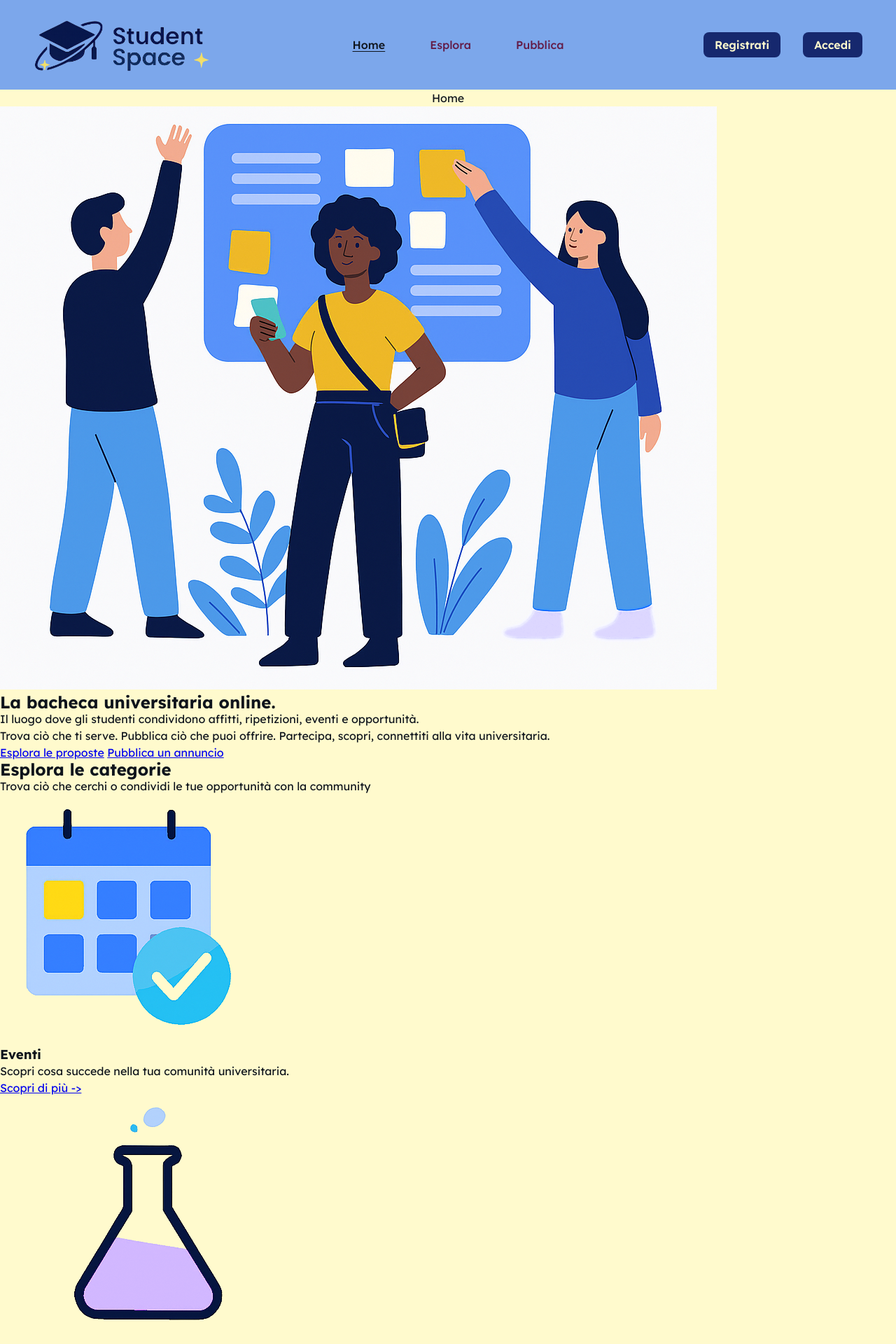
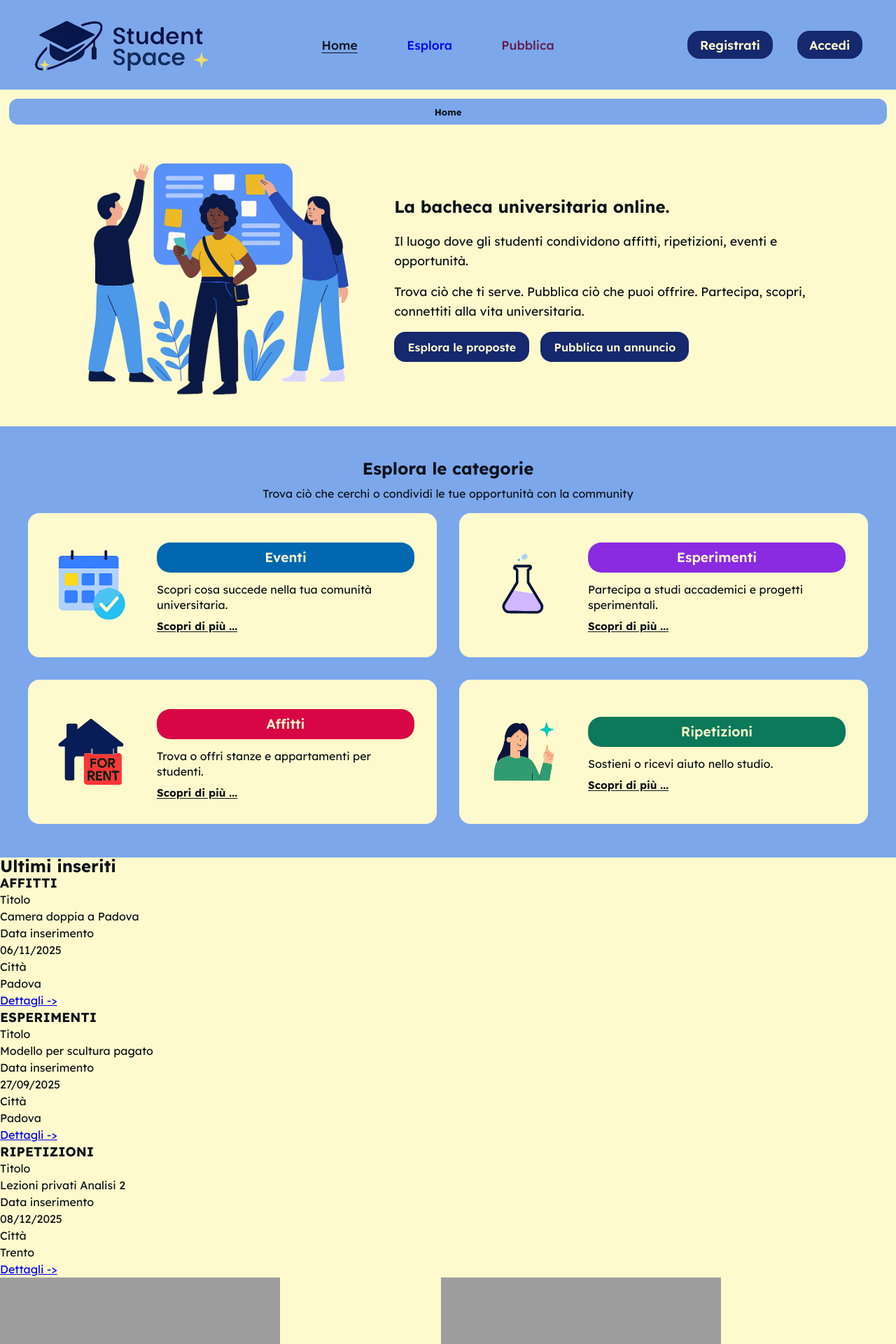
Before and after one commit to nenadkk/StudentSpace, a PHP site: page /index.html in a window 1280 px wide. Shown: the top 1920 px of the page at 70% size. Run offline with PHP 8.4, Linux system fonts and the light colour scheme; grey boxes are pictures that could not be loaded.

Commit message:
Aggiunto css sezione hero, categorie + aria labels

```diff
--- a/css/style.css
+++ b/css/style.css
@@ -1,6 +1,7 @@
 * {
     padding: 0em; /*eliminare il default per garantire che sia simile su tutti i browser*/
     margin: 0em;
+    box-sizing: border-box;
 }
 
 :root { /* definizione variabili globali */
@@ -18,7 +19,6 @@
   --ripetizioniColor: #0c795a;
 }
 
-/* tipi di font */
 html, body{ /* => da applicare a tutto */
     font-size: 100%; /* adotta le impostazioni dell'utente */
     font-family:"Lexend", "Roboto", sans-serif; /*"Lexend" => font di google, "Roboto", => entrambi molto accessibili*/
@@ -26,10 +26,18 @@ html, body{ /* => da applicare a tutto */
     margin: 0;
 }
 
+
 body {
     background-color: var(--crema);
     color: var(--txtcolor);
 }
+
+/*
+:focus {
+    outline: 2px solid var(--ocra);
+    outline-offset: 2px;
+}
+*/
 
 /*
 ====================================================
@@ -39,12 +47,12 @@ body {
 
 header {
     display: flex;
+    flex-wrap: wrap;
     justify-content: space-between;
     align-items: center;
     padding: 0.5em 3em;
     background-color: var(--azzurro);
 }
-
 
 .logo {
     display: block;
@@ -53,30 +61,39 @@ header {
     background-image: url("../assets/logo.png");
     background-size: contain;
     background-repeat: no-repeat;
-    background-position: left center;
-    text-indent: -9999em;
+    background-position: center;
 }
 
 #menu {
+    display: flex;
+    justify-content: space-between;
+    align-items: center;
     flex: 1;
+    gap: 2em;
+    font-size: 1.1em;
+}
+
+#menu .links, #menu .autent {
+    list-style: none;
     display: flex;
-    align-items: center;
+    margin: 0;
+    padding: 0;
 }
 
 #menu .links {
-    list-style: none;
-    display: flex;
+    flex: 1;
     gap: 4em;
-    margin: 0 auto;
-    padding: 0;
+    justify-content: center;
 }
 
 #menu .autent {
-    list-style: none;
-    display: flex;
     gap: 2em;
-    margin: 0;
-    padding: 0;
+    justify-content: flex-end;
+}
+
+#menu li{
+    color: var(--txtcolor);
+    font-weight: 500;
 }
 
 #menu a {
@@ -86,20 +103,18 @@ header {
 #currentLink {
     text-decoration: underline;
     text-underline-offset: 0.2em;
-    font-weight: 600;
+    font-weight: bold;
 }
 
-#menu li{
-    color: var(--txtcolor);
-    font-weight: 500;
-}
+
 
 #menu .btn {
     background-color: var(--bluNotte);
     color: var(--crema);
     padding: 0.5em 1em;
-    border-radius: 0.5em;
+    border-radius: 1em;
     font-weight: 600;
+    transition: background-color 0.3s ease, color 0.3s ease;
 }
 
 #menu a:visited {
@@ -110,9 +125,11 @@ header {
     color: var(--ocra);
 }
 
-#menu .btn:hover, .btn:focus {
+#menu .btn:hover, #menu .btn:focus {
     background-color: var(--ocra);
     color: var(--bluNotte);
+    outline: 2px solid var(--bluNotte);
+    outline-offset: 2px;
 }
 
 /*
@@ -122,9 +139,216 @@ header {
 */
 
 #breadcrumb {
-    justify-self: center;
+    display: flex;
+    justify-content: center;
+    background-color: var(--azzurro);
+    border-radius: 1em;
+    padding: 0.5em 1em;
+    margin: 1em;
+    font-size: small;
+}
+
+#breadcrumb ol {
+    list-style: none;
+    display: flex;
+    gap: 0.5 em;
+    padding: 0em;
+    margin: 0;
+}
+
+#breadcrumb li{
+    white-space: nowrap; /*impedisce che vada a capo*/
+    overflow: hidden;
+    text-overflow: ellipsis; /*... se viene tagliato */
+    max-width: 20em;
+}
+
+.bold {
+    font-weight: bold;
+}
+
+/*
+====================================================
+    SEZIONE HERO
+====================================================
+*/
+
+#presentazione {
+    display: flex;
+    flex-wrap: wrap;
+    justify-content: space-between;
+    align-items: center;
+    gap: 2em;
+    padding: 2em 6em;
+}
+
+#presentazione > img {
+    flex: 0 1 40%;
+    width: 100%;
+    max-width: 450px;
+    min-width: 300px;
+    height: auto;
+}
+
+
+#presentazione .testo {
+    flex: 1 1 50%;
+    display: flex;
+    flex-direction: column;
+    gap: 1em;
+}
+
+#presentazione h2{
+    font-size: 1.5em;
+    margin-bottom: 0.3em;
+}
+
+#presentazione p {
+    font-size: 1.1em;
+    line-height: 1.6;
+}
+
+#presentazione .azioni {
+    display: flex;
+    flex-wrap: wrap;
+    gap: 1em;
+}
+
+#presentazione .btn {
+    background-color: var(--bluNotte);
+    color: var(--crema);
+    padding: 0.6em 1.2em;
+    border-radius: 1em;
+    font-weight: 600;
     text-align: center;
-    background-color: var(--neutral-100);
+    text-decoration: none;
+    transition: background-color 0.3s ease, color 0.3s ease;
+}
+
+#presentazione .btn:visited {
+    color: var(--ocra);
+}
+
+#presentazione .btn:hover, #presentazione .btn:focus {
+    background-color: var(--ocra);
+    color: var(--bluNotte);
+    outline: 2px solid var(--bluNotte);
+    outline-offset: 2px;
+}
+
+/*
+====================================================
+    SEZIONE CATEGORIE
+====================================================
+*/
+
+#categorie {
+    padding: 3em 2em;
+    background-color: var(--azzurro);
+    text-align: center;
+}
+
+#categorie h2 {
+    font-size: 1.5em;
+    margin-bottom: 0.5em;
+}
+
+#categorie ul {
+    display: grid;
+    grid-template-columns: repeat(auto-fit, minmax(400px, 1fr));
+    gap: 2em;
+    list-style: none;
+    padding: 0;
+    margin: 0 auto;
+    max-width: 1200px;
+    margin-top: 1em;
+}
+
+.categoria {
+    display: flex;
+    flex-direction: row;
+    align-items: center;
+    gap: 2em;
+    padding: 2em;
     border-radius: 1em;
-    font-size: var(--font-sm);
+    background-color: var(--crema);
+    color: var(--txtcolor);
+    text-align: left;
+    transition: transform 0.3s ease;
 }
+
+.categoria img {
+    width: 120px;
+    height: auto;
+    flex-shrink: 0;
+}
+
+.categoria .contenuto {
+    display: flex;
+    flex-direction: column;
+    gap: 0.2em;
+    flex: 1;
+}
+
+.categoria h3 {
+    font-size: 1.2em;
+    text-align: center;
+    margin: 0.5em 0;
+    color: var(--crema);
+    padding: 0.5em 1em;
+    border-radius: 1em;
+    font-weight: 600;
+    transition: background-color 0.3s ease, color 0.3s ease;
+}
+
+.categoria p {
+    margin: 0;
+    font-size: 1em;
+    line-height: 1.4;
+}
+
+.categoria a {
+    margin-top: 0.3em;
+    font-size: 0.95em;
+    color: var(--txtcolor);
+    font-weight: bold;
+    text-decoration: underline;
+    text-underline-offset: 0.1em;
+    transition: color 0.3s ease;
+}
+
+.categoria:nth-child(1) h3{
+    background-color: var(--eventiColor);
+}
+
+.categoria:nth-child(2) h3{
+    background-color: var(--esperimentiColor);
+}
+
+.categoria:nth-child(3) h3{
+    background-color: var(--affittiColor);
+}
+
+.categoria:nth-child(4) h3{
+    background-color: var(--ripetizioniColor);
+}
+
+.categoria:hover {
+    transform: scale(1.02);
+}
+
+.categoria:nth-child(1)  a:hover, .categoria:nth-child(1) a:focus {
+    color: var(--eventiColor);
+}
+
+.categoria:nth-child(2)  a:hover, .categoria:nth-child(2) a:focus {
+    color: var(--esperimentiColor);
+}
+
+.categoria:nth-child(3)  a:hover, .categoria:nth-child(3) a:focus {
+    color: var(--affittiColor);
+}
+
+.categoria:nth-child(4)  a:hover, .categoria:nth-child(4) a:focus {
+    color: var(--ripetizioniColor);
+}
--- a/index.html
+++ b/index.html
@@ -21,11 +21,11 @@
 
 <body>
     <header>
-        <h1 class="logo" lang="en">Student Space</h1>
-        <nav id="menu">
+        <h1 class="logo" lang="en" aria-label="Student Space"></h1>
+        <nav id="menu" aria-label="Menu principale">
             <ul class="links">
-                <li lang="en" id="currentLink">Home</li>
-                <li><a href="">Esplora</a></li>
+                <li lang="en" id="currentLink" aria-current="page">Home</li>
+                <li><a href="../StudentSpace/esplora.html">Esplora</a></li>
                 <li><a href="">Pubblica</a></li>
             </ul>
             <ul class="autent">
@@ -35,49 +35,64 @@
         </nav>
     </header>
 
-    <nav id="breadcrumb">
-        <p lang="en">Home</p>
+    <nav id="breadcrumb" aria-label="Percorso di navigazione">
+        <ol><li><span lang="en" class="bold" aria-current="page">Home</span></li></ol>
     </nav>
 
     <main id="contenuto">
         <section id="presentazione">
-            <img src="../StudentSpace/assets/hero.png" alt=""> <!-- img decorativa, no alt -->
+            <img src="../StudentSpace/assets/hero.png" alt="" role="presentation"> <!-- img decorativa, no alt -->
+            <div class="testo">
                 <h2>La bacheca universitaria online.</h2>
                 <p>Il luogo dove gli studenti condividono affitti, ripetizioni, eventi e opportunità.</p>
                 <p>Trova ciò che ti serve. Pubblica ciò che puoi offrire. Partecipa, scopri, connettiti alla vita universitaria.</p>
-            <a class="btn" href="#">Esplora le proposte</a>
-            <a class="btn" href="#">Pubblica un annuncio</a>
+
+                <div class="azioni">
+                    <a class="btn" href="../StudentSpace/esplora.html" role="button" aria-label="Esplora le proposte disponibili">Esplora le proposte</a>
+                    <a class="btn" href="#" role="button" aria-label="Pubblica un nuovo annuncio">Pubblica un annuncio</a>
+                </div>
+            </div>
         </section>
+
         <section id="categorie"> <!-- Domanda: qui vogliamo che siano sempre disposte 2 a 2 oppure se lo schermo è grande lo riempono? Nel caso ha senso una lista o una griglia? Dipende ovviamente anche se nel futuro ci potrebbero essere altre categorie e direi di sì-->
             <h2>Esplora le categorie</h2>
             <p>Trova ciò che cerchi o condividi le tue opportunità con la community</p>
-            <ul>
-                <li class="categoria">
-                    <img src="../StudentSpace/assets/icona_eventi.png" alt="">
+            <ul role="list">
+                <li class="categoria"  role="listitem">
+                    <img src="../StudentSpace/assets/icona_eventi.png" alt="" role="presentation">
+                    <div class="contenuto">
                         <h3>Eventi</h3>
                         <p>Scopri cosa succede nella tua comunità universitaria.</p>
-                    <a href="#">Scopri di più -></a>
+                        <a href="#" aria-label="Scopri di più sugli eventi">Scopri di più ...</a>
+                    </div>
                 </li>
-                <li class="categoria">
-                    <img src="../StudentSpace/assets/icona_esperimenti.png" alt="">
+                <li class="categoria"  role="listitem">
+                    <img src="../StudentSpace/assets/icona_esperimenti.png" alt="" role="presentation">
+                    <div class="contenuto">
                         <h3>Esperimenti</h3>
                         <p>Partecipa a studi accademici e progetti sperimentali.</p>
-                    <a href="#">Scopri di più -></a>
+                        <a href="#" aria-label="Scopri di più sugli esperimenti">Scopri di più ...</a>
+                    </div>
                 </li>
-                <li class="categoria">
-                    <img src="../StudentSpace/assets/icona_affitto.png" alt="">
+                <li class="categoria"  role="listitem">
+                    <img src="../StudentSpace/assets/icona_affitto.png" alt="" role="presentation">
+                    <div class="contenuto">
                         <h3>Affitti</h3>
                         <p>Trova o offri stanze e appartamenti per studenti.</p>
-                    <a href="#">Scopri di più -></a>
+                        <a href="#" aria-label="Scopri di più sugli affitti">Scopri di più ...</a>
+                    </div>
                 </li>
-                <li class="categoria">
-                    <img src="../StudentSpace/assets/icona_ripetizioni.png" alt="">
+                <li class="categoria"  role="listitem">
+                    <img src="../StudentSpace/assets/icona_ripetizioni.png" alt="" role="presentation">
+                    <div class="contenuto">
                         <h3>Ripetizioni</h3>
                         <p>Sostieni o ricevi aiuto nello studio.</p>
-                    <a href="#">Scopri di più -></a>
+                        <a href="#" aria-label="Scopri di più sulle ripetizioni">Scopri di più ...</a>
+                    </div>
                 </li>
             </ul>
         </section>
+
         <section id="ultimiInseriti">
             <h2>Ultimi inseriti</h2>
             <ul>
```
Also changed, not shown: esplora.html (+18 -8 lines), assets/hero.png, pubblica.html (added). Lines whose indentation alone changed are shown as unchanged.
